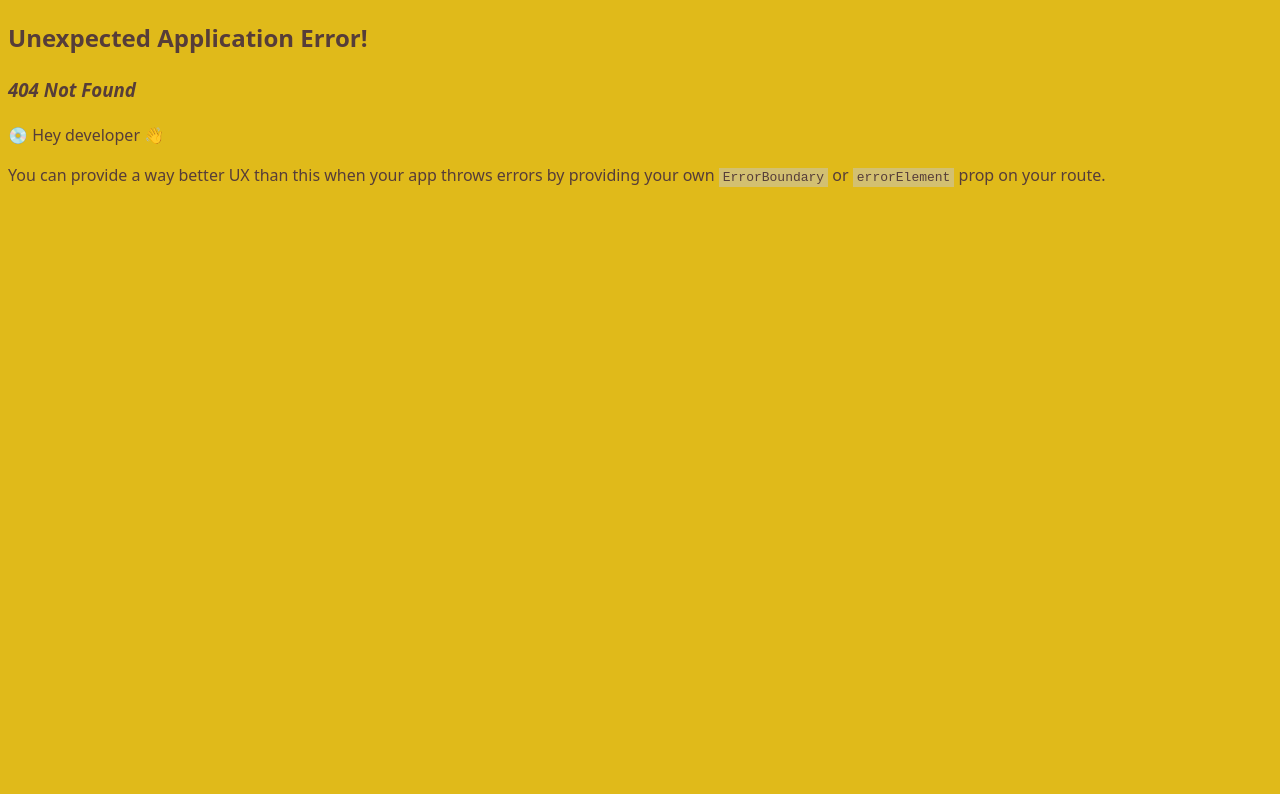
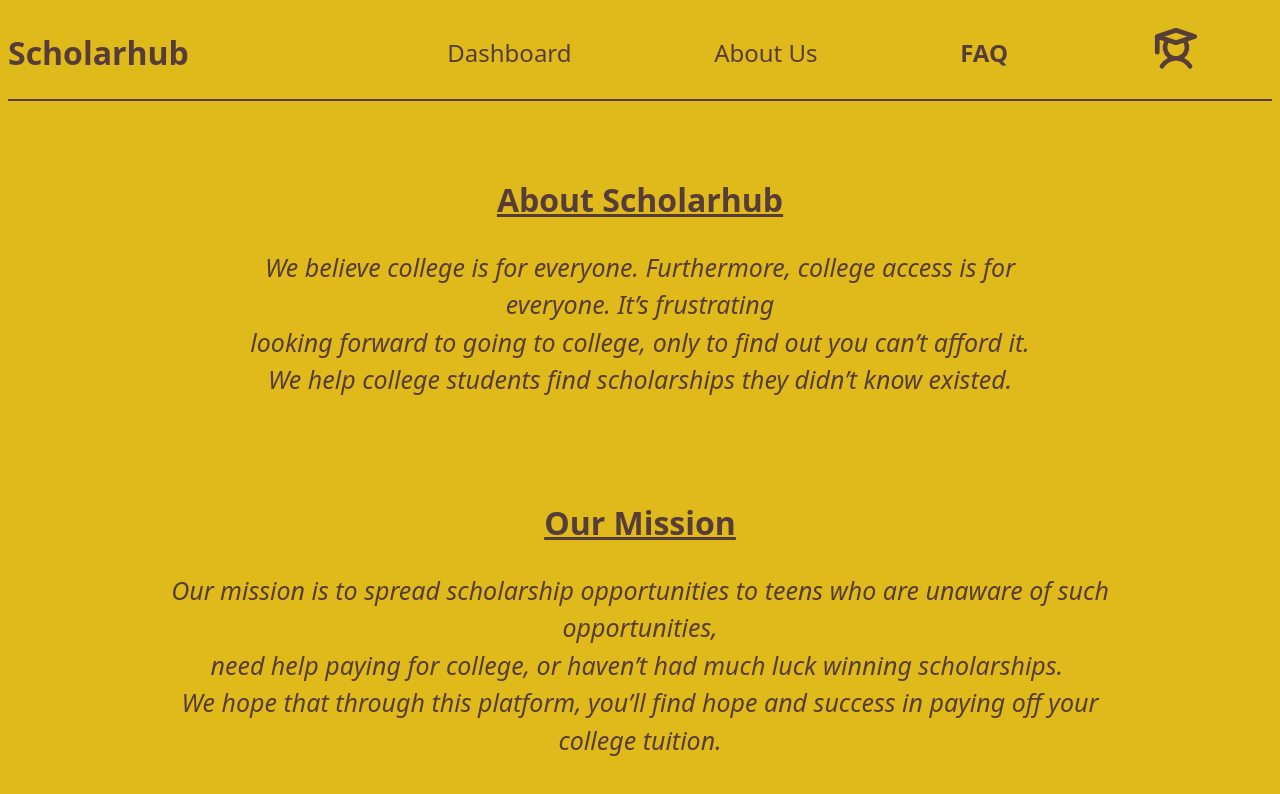
Before and after one commit to ifeomare/scholarhub, a React (Vite) app: page /about-us in a window 1280 px wide. Before the commit this address had no page. Shown: the top 794 px of the page. Built offline with nearby package versions, Linux system fonts and the light colour scheme; a web font is replaced by a local one.

Commit message:
SCH-19 Designed About Us Page

```diff
--- a/src/components/navbar.jsx
+++ b/src/components/navbar.jsx
@@ -3,7 +3,6 @@ import { PiStudentBold } from "react-icons/pi";
 
 const navbar = () => {
   return (
-    // fix navbar - include a nav tag and make every "link" with li and a tags with each developed page
     <header className="navbar">
       <div>
         <h1>Scholarhub</h1>
@@ -12,7 +11,9 @@ const navbar = () => {
         <a href="/" className="nav-menu-item">
           Dashboard
         </a>
-        <h2 className="nav-menu-item">About Us</h2>
+        <a href="/about-us" className="nav-menu-item">
+          About Us
+        </a>
         <h2 className="nav-menu-item">FAQ</h2>
         <a href="/log-in" className="nav-menu-item">
           <PiStudentBold className="profile-icon" />
--- a/src/main.jsx
+++ b/src/main.jsx
@@ -4,6 +4,7 @@ import "./index.css";
 import App from "./App.jsx";
 import Login from "./pages/login.jsx";
 import CreateAccount from "./pages/create-account.jsx";
+import AboutUs from "./pages/about-us.jsx";
 
 const router = createBrowserRouter([
   {
@@ -18,6 +19,10 @@ const router = createBrowserRouter([
     path: "/create-account",
     element: <CreateAccount />,
   },
+  {
+    path: "/about-us",
+    element: <AboutUs />,
+  },
 ]);
 createRoot(document.getElementById("root")).render(
   <RouterProvider router={router} />
--- /dev/null
+++ b/src/pages/about-us.jsx
@@ -0,0 +1,47 @@
+import Navbar from "../components/navbar.jsx";
+import "../styles/about-us.css";
+function AboutUs() {
+  return (
+    <>
+      <Navbar />
+      <main
+        style={{
+          height: "86vh",
+          textAlign: "center",
+        }}
+      >
+        <div className="about">
+          <h1 style={{ textDecoration: "underline" }}>About Scholarhub</h1>
+          <p className="multiline">
+            <i>
+              We believe college is for everyone. Furthermore, college access is
+              for everyone. It’s frustrating
+              <br />
+              looking forward to going to college, only to find out you can’t
+              afford it.
+              <br />
+              We help college students find scholarships they didn’t know
+              existed.
+            </i>
+          </p>
+        </div>
+        <div className="mission">
+          <h1 style={{ textDecoration: "underline" }}>Our Mission</h1>
+          <p className="multiline">
+            <i>
+              Our mission is to spread scholarship opportunities to teens who
+              are unaware of such opportunities,
+              <br />
+              need help paying for college, or haven’t had much luck winning
+              scholarships. <br />
+              We hope that through this platform, you’ll find hope and success
+              in paying off your college tuition.
+            </i>
+          </p>
+        </div>
+      </main>
+    </>
+  );
+}
+
+export default AboutUs;
--- /dev/null
+++ b/src/styles/about-us.css
@@ -0,0 +1,14 @@
+.multiline {
+    white-space: pre-wrap;
+    font-size: 25px;
+}
+
+.about {
+    width: 65%;
+    margin: 75px auto 100px auto;
+}
+
+.mission {
+    width: 75%;
+    margin: 100px auto 75px auto;
+}
```
